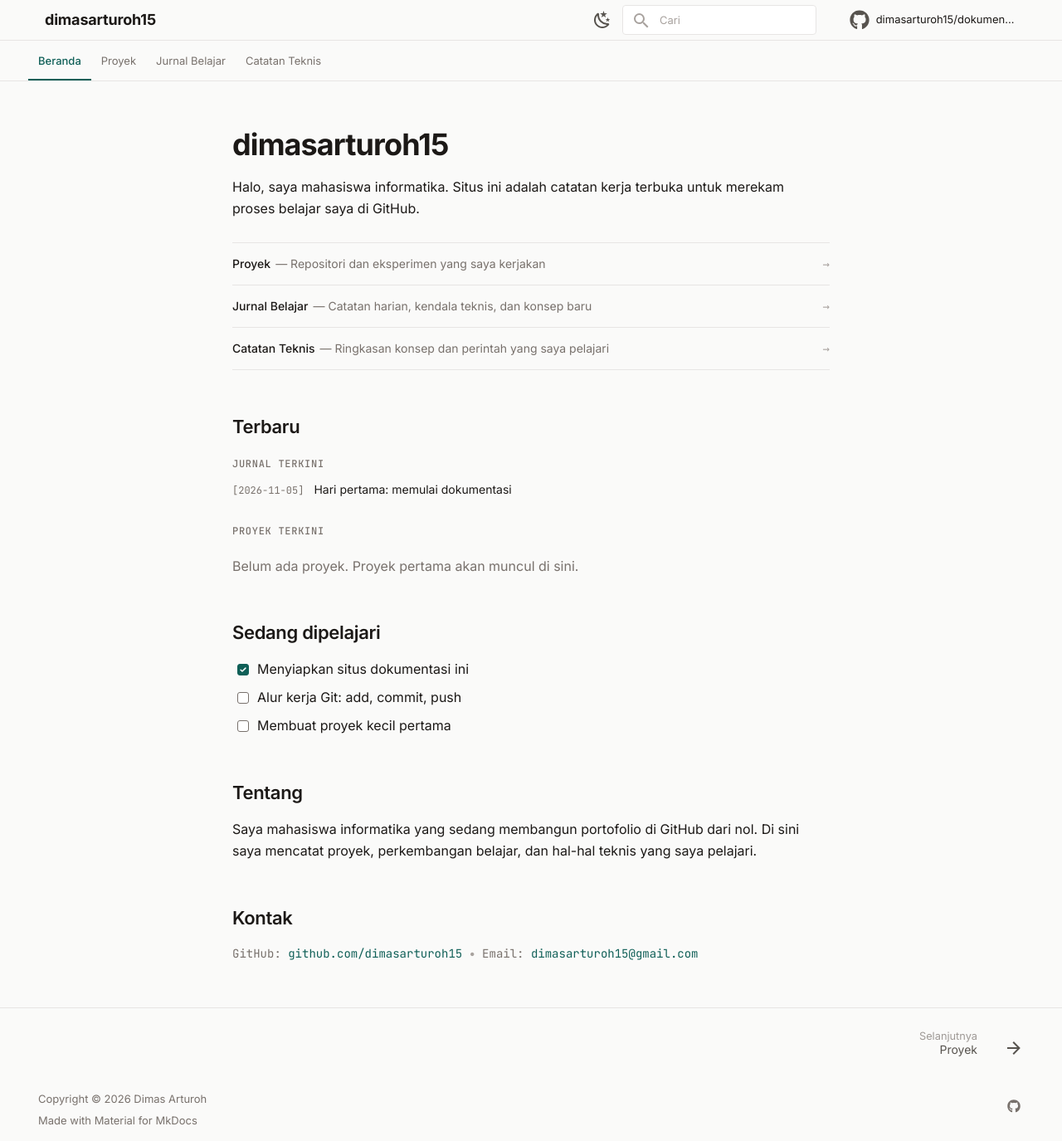
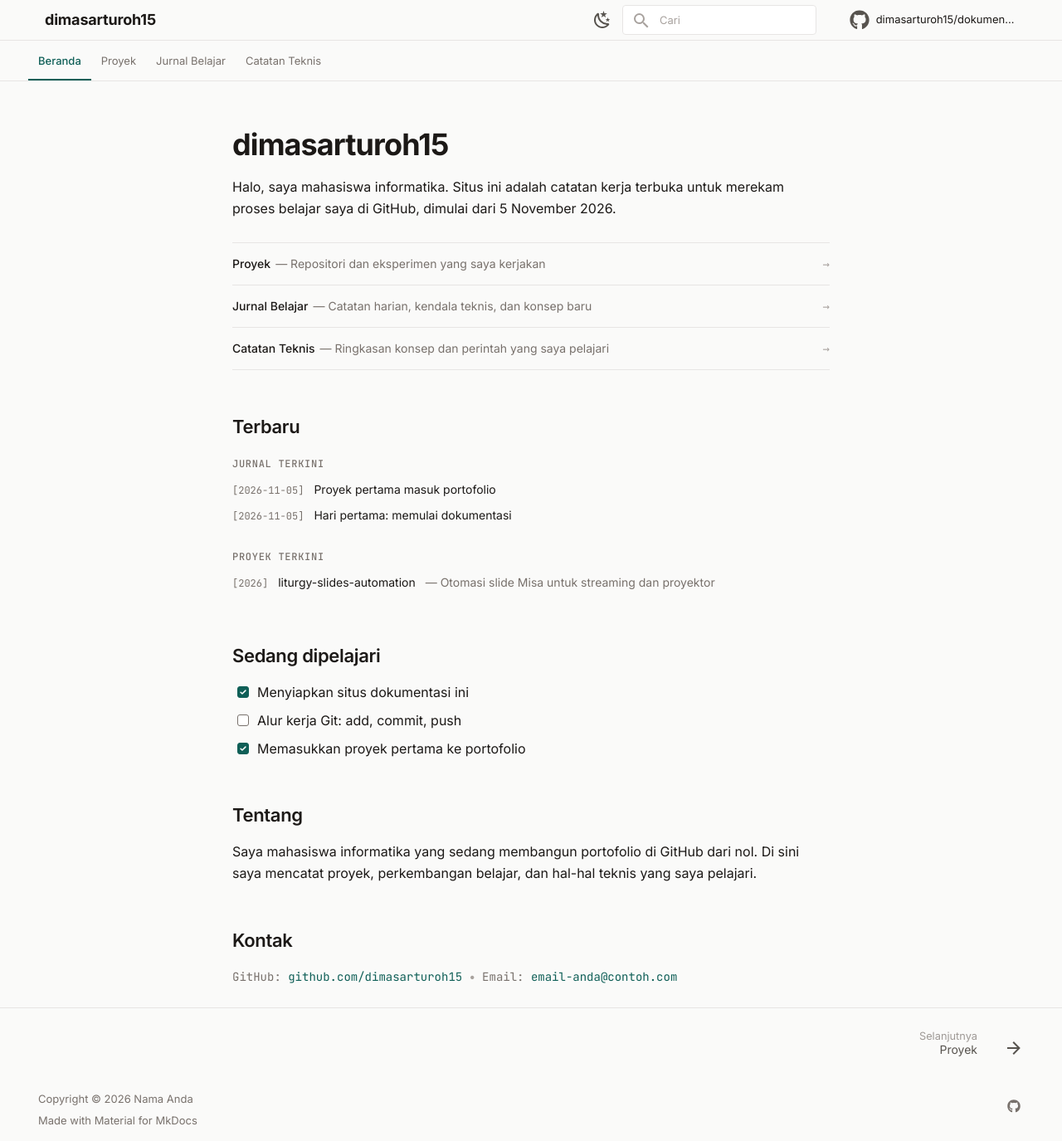
Before and after one commit to dimasarturoh15/dimasarturoh15.github.io, an MkDocs documentation site: the page built from docs/index.md, in a window 1280 px wide and 1375 px high. Shown: the whole window at 83% size. Built offline with MkDocs 1.6.1 and Material for MkDocs 9.7.7, drawn with Linux system fonts in a browser that asks for light colours; comment, search, counter and statistics services are not loaded.

Commit message:
Update documentation and add initial project details for Liturgy Slides Automation

```diff
--- a/docs/index.md
+++ b/docs/index.md
@@ -7,7 +7,7 @@ hide:
 
 # dimasarturoh15
 
-Halo, saya mahasiswa informatika. Situs ini adalah catatan kerja terbuka untuk merekam proses belajar saya di GitHub.
+Halo, saya mahasiswa informatika. Situs ini adalah catatan kerja terbuka untuk merekam proses belajar saya di GitHub, dimulai dari 5 November 2026.
 
 <div class="index-list">
   <a class="index-row" href="projects/"><span><span class="name">Proyek</span><span class="desc">— Repositori dan eksperimen yang saya kerjakan</span></span><span class="arrow">→</span></a>
@@ -19,17 +19,20 @@ Halo, saya mahasiswa informatika. Situs ini adalah catatan kerja terbuka untuk m
 
 <p class="label-mono">Jurnal terkini</p>
 <ul class="dated-list">
+  <li><span class="date">[2026-11-05]</span><a href="journal/2026-11-05-proyek-pertama/">Proyek pertama masuk portofolio</a></li>
   <li><span class="date">[2026-11-05]</span><a href="journal/2026-11-05/">Hari pertama: memulai dokumentasi</a></li>
 </ul>
 
 <p class="label-mono">Proyek terkini</p>
-<p class="muted">Belum ada proyek. Proyek pertama akan muncul di sini.</p>
+<ul class="dated-list">
+  <li><span class="date">[2026]</span><a href="projects/liturgy-slides-automation/">liturgy-slides-automation</a><span class="muted">— Otomasi slide Misa untuk streaming dan proyektor</span></li>
+</ul>
 
 ## Sedang dipelajari
 
 - [x] Menyiapkan situs dokumentasi ini
 - [ ] Alur kerja Git: add, commit, push
-- [ ] Membuat proyek kecil pertama
+- [x] Memasukkan proyek pertama ke portofolio
 
 ## Tentang
 
@@ -37,4 +40,4 @@ Saya mahasiswa informatika yang sedang membangun portofolio di GitHub dari nol.
 
 ## Kontak
 
-<p class="contact">GitHub: <a href="https://github.com/dimasarturoh15">github.com/dimasarturoh15</a><span class="sep">•</span>Email: <a href="mailto:email-anda@contoh.com">dimasarturoh15@gmail.com</a></p>
+<p class="contact">GitHub: <a href="https://github.com/dimasarturoh15">github.com/dimasarturoh15</a><span class="sep">•</span>Email: <a href="mailto:email-anda@contoh.com">email-anda@contoh.com</a></p>
--- a/mkdocs.yml
+++ b/mkdocs.yml
@@ -1,13 +1,13 @@
 site_name: dimasarturoh15
 site_description: Proyek, jurnal belajar, dan catatan teknis saya.
-site_author: Dimas Arturoh
+site_author: Nama Anda
 
 site_url: https://dimasarturoh15.github.io/dokumentasi-github/
 repo_url: https://github.com/dimasarturoh15/dokumentasi-github
 repo_name: dimasarturoh15/dokumentasi-github
 edit_uri: edit/main/docs/
 
-copyright: Copyright &copy; 2026 Dimas Arturoh
+copyright: Copyright &copy; 2026 Nama Anda
 
 theme:
   name: material
@@ -57,10 +57,13 @@ extra:
 
 nav:
   - Beranda: index.md
-  - Proyek: projects/index.md
+  - Proyek:
+      - projects/index.md
+      - Liturgy Slides Automation: projects/liturgy-slides-automation.md
   - Jurnal Belajar:
       - journal/index.md
       - "5 Nov 2026: Hari pertama": journal/2026-11-05.md
+      - "5 Nov 2026: Proyek pertama": journal/2026-11-05-proyek-pertama.md
   - Catatan Teknis:
       - notes/index.md
       - Git dasar: notes/git-dasar.md
```
Also changed, not shown: docs/journal/2026-11-05-proyek-pertama.md (added, +16 -0 lines), docs/journal/index.md (+8 -0 lines), docs/projects/index.md (+3 -1 lines), docs/projects/liturgy-slides-automation.md (added, +84 -0 lines).
